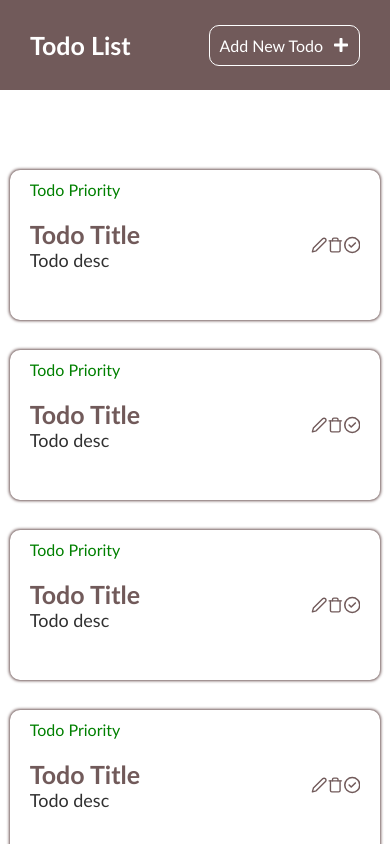
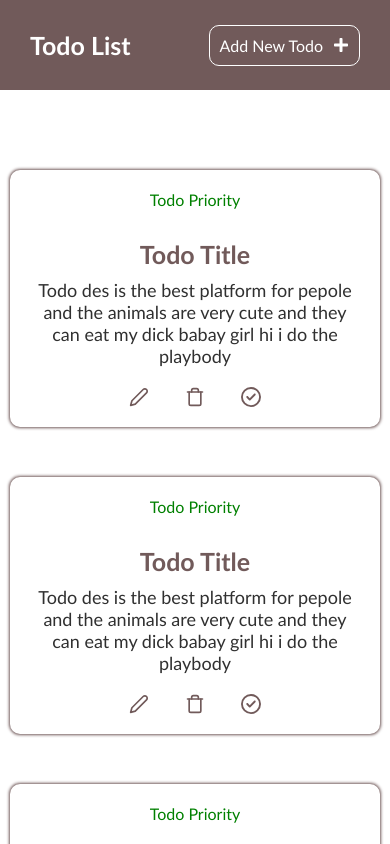
Before and after one commit to bug-hunte-r/todo-list, a Next.js app: page / in a window 390 px wide. Shown: the top 844 px of the page. Built offline with nearby package versions, Linux system fonts and the light colour scheme.

Commit message:
make responsive the todos section

```diff
--- a/src/components/modules/Todo-card.js
+++ b/src/components/modules/Todo-card.js
@@ -12,7 +12,7 @@ function TodoCard() {
             <div className='container-todos-texts'>
                 <p className='todo-priority'>Todo Priority</p>
                 <h2 className='todo-title'>Todo Title</h2>
-                <p className='todo-desc'>Todo desc</p>
+                <p className='todo-desc'>Todo des is the best platform for pepole and the animals are very cute and they can eat my dick babay girl hi i do the playbody</p>
             </div>
 
             <div className='container-todos-icons'>
--- a/src/styles/media-TodoList.css
+++ b/src/styles/media-TodoList.css
@@ -1,3 +1,9 @@
+@media only screen and (max-width: 760px) {
+    .container-todos-icons {
+        width: 20%;
+    }
+}
+
 @media only screen and (max-width: 500px) {
     .title-project {
         font-size: 25px;
@@ -12,6 +18,30 @@
     }
 }
 
+@media only screen and (max-width: 500px) {
+    .todo-card {
+        flex-direction: column;
+        text-align: center;
+        row-gap: 20px;
+        padding: 20px 20px;
+        height: auto;
+    }
+
+    .todo-priority {
+        position: relative;
+        padding-top: 0px;
+    }
+
+    .container-todos-icons {
+        width: 40%;
+    }
+
+    .container-todos-texts {
+        width: 100%;
+    }
+}
+
+
 @media only screen and (max-width: 360px) {
     .title-project {
         font-size: 20px;
@@ -23,6 +53,30 @@
 
     .icon-add-todo {
         font-size: 14px;
+    }
+}
+
+@media only screen and (min-width: 1240px) {
+    .todo-title {
+        font-size: calc(2vw + 5px);
+    }
+
+    .todo-desc {
+        font-size: calc(1vw + 7px);
+    }
+
+    .todo-priority {
+        font-size: calc(1vw + 7px);
+    }
+
+    .todos-icons {
+        font-size: calc(1vw + 10px);
+    }
+}
+
+@media only screen and (min-width: 1800px) {
+    .todo-card{
+        padding: 40px;
     }
 }
 
@@ -41,7 +95,7 @@
 }
 
 @media only screen and (min-width: 1650px) {
-    .navbar{
+    .navbar {
         height: 130px;
     }
 }
--- a/src/styles/todolist.css
+++ b/src/styles/todolist.css
@@ -50,19 +50,19 @@
     justify-self: center;
     margin-top: 80px;
     flex-direction: column;
-    row-gap: 30px;
+    row-gap: 50px;
 }
 
 
 .todo-card{
     background-color: white;
     width: 100%;
-    height: 150px;
+    height: auto;
     border-radius: 10px;
     box-shadow: 0px 0px 3px 1px #715A5A;
     display: flex;
     justify-content: space-between;
-    padding: 0px 20px;
+    padding: 30px;
     align-items: center;
 }
 
@@ -74,12 +74,14 @@
     display: flex;
     flex-direction: column;
     justify-content: center;
-    position: relative;
+    row-gap: 10px;
+    /* background-color: blue; */
 }
 
 .todo-title{
     color: #715A5A;
     font-size: 25px;
+    margin-top: 20px;
 }
 
 .todo-desc{
@@ -89,16 +91,13 @@
 
 .todo-priority{
     color: green;
-    position: absolute;
-    top: 0%;
-    left: 0%;
-    padding-top: 10px;
 }
 
 .container-todos-icons{
     width: 15%;
     display: flex;
     justify-content: space-between;
+    /* background-color: red; */
 }
 
 .todos-icons{
```
